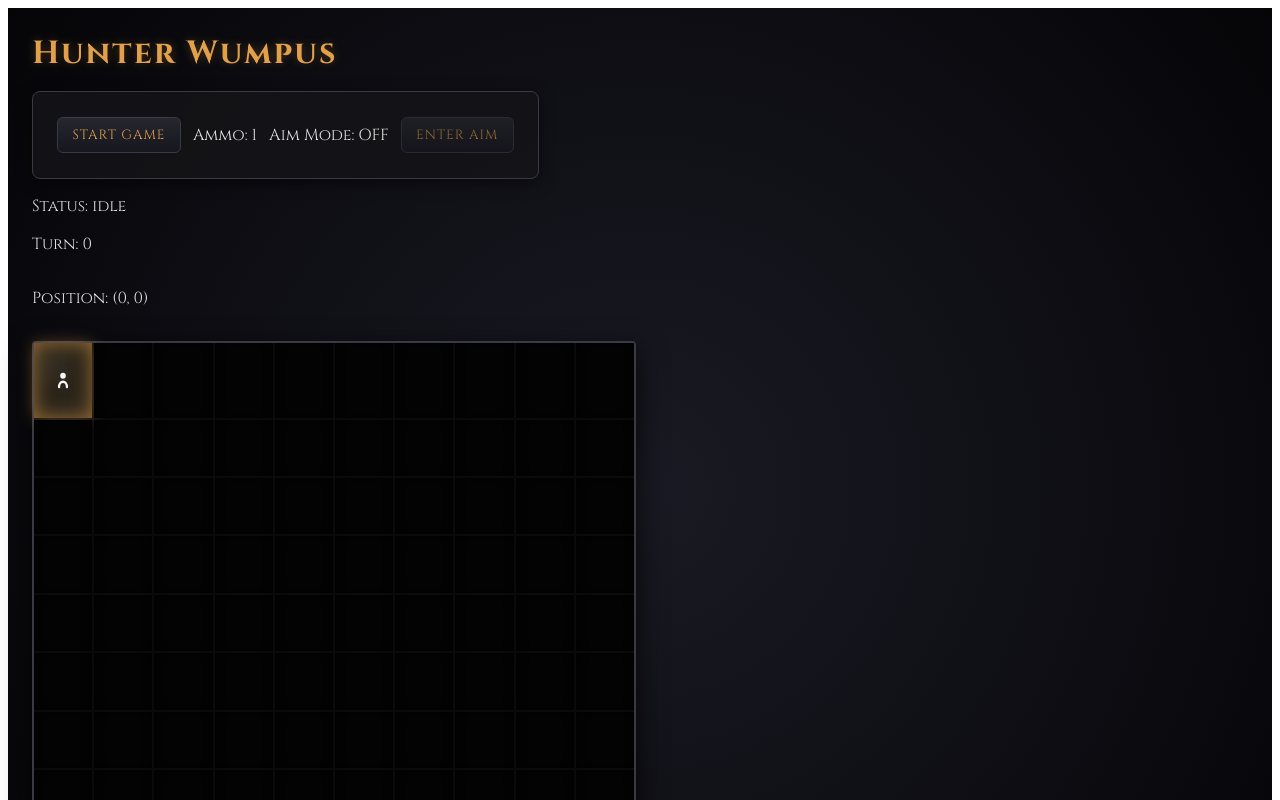
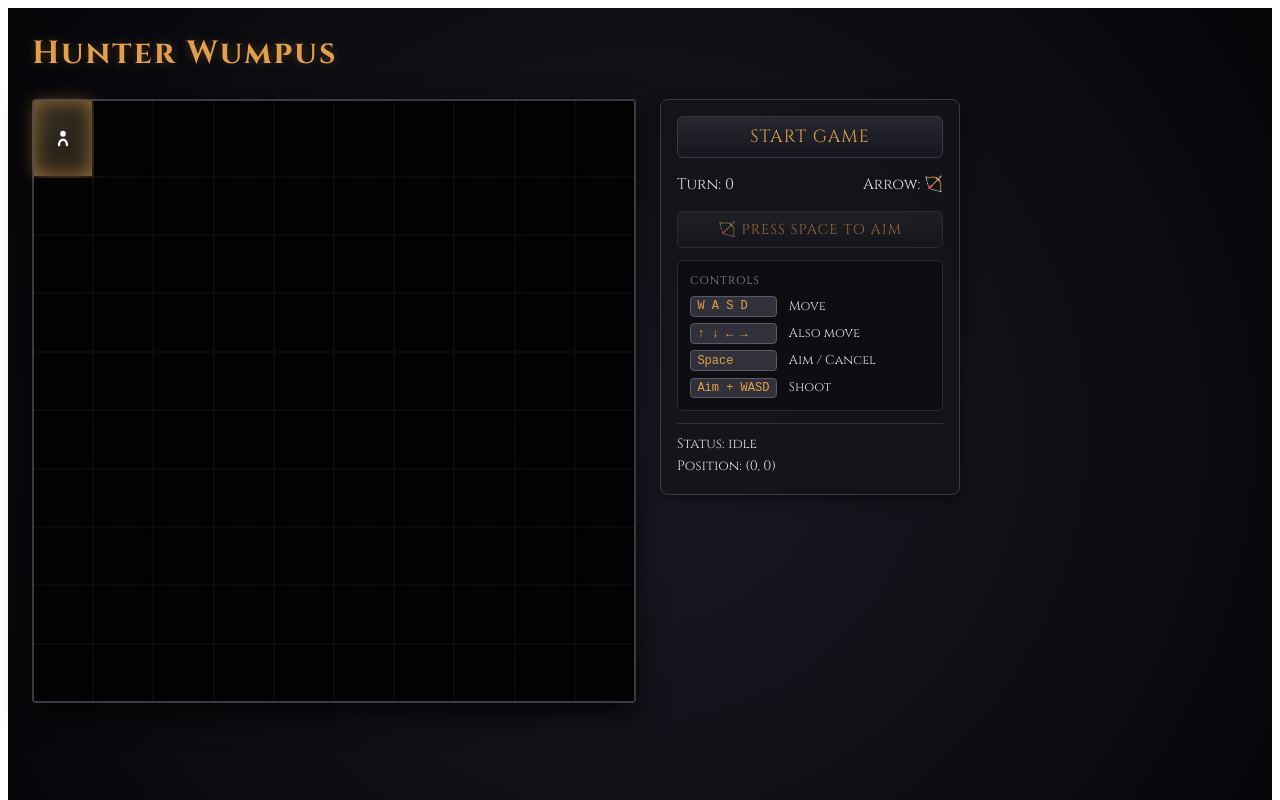
Before and after one commit to Amritesh-878/hunter-wumpus, a React (Vite) app in the folder frontend/: page / in a window 1280 px wide. Shown: the top 800 px of the page. Built offline with nearby package versions, Linux system fonts and the light colour scheme; no server answers.

Commit message:
feat(ui): add controls legend two-column layout and aim mode indicator

```diff
--- a/frontend/src/App.jsx
+++ b/frontend/src/App.jsx
@@ -7,26 +7,17 @@ import { useControls } from './hooks/useControls';
 import { GameProvider, useGame } from './store/GameContext';
 import './styles/App.css';
 
-const TERMINAL_STATUSES = new Set([
-  'PlayerWon',
-  'PlayerLost_Pit',
-  'PlayerLost_Wumpus',
-]);
-
-function isTerminalStatus(status) {
-  return TERMINAL_STATUSES.has(status);
-}
-
 function GameShell() {
   const { state, dispatch } = useGame();
   const { isAiming, toggleAim } = useControls();
 
-  const startGame = async () => {
-    dispatch({ type: 'RESET_STATE' });
+  const runStartGame = async (resetBeforeRequest) => {
+    if (resetBeforeRequest) dispatch({ type: 'RESET_STATE' });
     dispatch({ type: 'SET_LOADING', payload: true });
 
     try {
       const gameState = await startGameRequest(state.gridSize);
+      if (!resetBeforeRequest) dispatch({ type: 'RESET_STATE' });
       dispatch({ type: 'UPDATE_STATE', payload: gameState });
     } catch (error) {
       const message = error instanceof Error ? error.message : 'Unknown error';
@@ -34,37 +25,14 @@ function GameShell() {
     }
   };
 
-  const resetGame = async () => {
-    dispatch({ type: 'SET_LOADING', payload: true });
-
-    try {
-      const gameState = await startGameRequest(state.gridSize);
-      dispatch({ type: 'RESET_STATE' });
-      dispatch({ type: 'UPDATE_STATE', payload: gameState });
-    } catch (error) {
-      const message = error instanceof Error ? error.message : 'Unknown error';
-      dispatch({ type: 'SET_ERROR', payload: message });
-    }
-  };
-
-  const isGameOver = isTerminalStatus(state.status);
+  const isGameOver = ['PlayerWon', 'PlayerLost_Pit', 'PlayerLost_Wumpus'].includes(
+    state.status,
+  );
 
   return (
     <main className='app'>
       <h1>Hunter Wumpus</h1>
-      <GameUI
-        arrowsRemaining={state.arrowsRemaining}
-        isAiming={isAiming}
-        isLoading={state.isLoading}
-        status={state.status}
-        onStartGame={startGame}
-        onToggleAim={toggleAim}
-      />
-      <p className='app__meta'>Status: {state.status}</p>
-      <p className='app__meta'>Turn: {state.turn}</p>
-      <p>
-        Position: ({state.playerPos[0]}, {state.playerPos[1]})
-      </p>
+      {state.message ? <p className='app__message'>{state.message}</p> : null}
       <Grid
         gridSize={state.gridSize}
         playerPos={state.playerPos}
@@ -72,6 +40,18 @@ function GameShell() {
         senses={state.senses}
         status={state.status}
       />
+      <aside className='app__right-panel'>
+        <GameUI
+          arrowsRemaining={state.arrowsRemaining}
+          isAiming={isAiming}
+          isLoading={state.isLoading}
+          status={state.status}
+          turn={state.turn}
+          playerPos={state.playerPos}
+          onStartGame={() => runStartGame(true)}
+          onToggleAim={toggleAim}
+        />
+      </aside>
       {state.error ? (
         <p role='alert' className='app__error'>
           Error: {state.error}
@@ -83,7 +63,7 @@ function GameShell() {
           status={state.status}
           isLoading={state.isLoading}
           error={state.error}
-          onPlayAgain={resetGame}
+          onPlayAgain={() => runStartGame(false)}
         />
       ) : null}
     </main>
@@ -91,9 +71,5 @@ function GameShell() {
 }
 
 export default function App() {
-  return (
-    <GameProvider>
-      <GameShell />
-    </GameProvider>
-  );
+  return <GameProvider><GameShell /></GameProvider>;
 }
--- a/frontend/src/components/GameUI.jsx
+++ b/frontend/src/components/GameUI.jsx
@@ -5,22 +5,60 @@ export default function GameUI({
   isAiming,
   isLoading,
   status,
+  turn,
+  playerPos,
   onStartGame,
   onToggleAim,
 }) {
   const canToggleAim =
     status === 'Ongoing' && !isLoading && arrowsRemaining > 0;
+  const [playerX, playerY] = playerPos;
 
   return (
     <section className={`game-ui ${isAiming ? 'ui--aiming' : ''}`}>
-      <button type='button' onClick={onStartGame} disabled={isLoading}>
-        {isLoading ? 'Starting...' : 'Start Game'}
+      <button
+        type='button'
+        className='btn-start'
+        onClick={onStartGame}
+        disabled={isLoading}
+      >
+        {isLoading ? 'Starting...' : status === 'Ongoing' ? 'New Game' : 'Start Game'}
       </button>
-      <p>Ammo: {arrowsRemaining}</p>
-      <p>Aim Mode: {isAiming ? 'ON' : 'OFF'}</p>
-      <button type='button' onClick={onToggleAim} disabled={!canToggleAim}>
-        {isAiming ? 'Cancel Aim' : 'Enter Aim'}
+
+      <div className='hud-row'>
+        <span>Turn: {turn}</span>
+        <span>Arrow: {arrowsRemaining > 0 ? '🏹' : '✗'}</span>
+      </div>
+
+      <button
+        type='button'
+        className={`btn-aim ${isAiming ? 'btn-aim--active' : ''}`}
+        onClick={onToggleAim}
+        disabled={!canToggleAim}
+      >
+        {isAiming ? '🎯 AIM MODE — SHOOT WITH WASD' : '🏹 Press Space to Aim'}
       </button>
+
+      <div className='controls-legend'>
+        <p className='controls-title'>Controls</p>
+        <div className='controls-grid'>
+          <kbd>W A S D</kbd>
+          <span>Move</span>
+          <kbd>↑ ↓ ← →</kbd>
+          <span>Also move</span>
+          <kbd>Space</kbd>
+          <span>Aim / Cancel</span>
+          <kbd>Aim + WASD</kbd>
+          <span>Shoot</span>
+        </div>
+      </div>
+
+      <div className='app__hud-info'>
+        <p>Status: {status}</p>
+        <p>
+          Position: ({playerX}, {playerY})
+        </p>
+      </div>
     </section>
   );
 }
@@ -30,6 +68,8 @@ GameUI.propTypes = {
   isAiming: PropTypes.bool.isRequired,
   isLoading: PropTypes.bool.isRequired,
   status: PropTypes.string.isRequired,
+  turn: PropTypes.number.isRequired,
+  playerPos: PropTypes.arrayOf(PropTypes.number).isRequired,
   onStartGame: PropTypes.func.isRequired,
   onToggleAim: PropTypes.func.isRequired,
 };
--- a/frontend/src/styles/App.css
+++ b/frontend/src/styles/App.css
@@ -5,29 +5,39 @@
   margin: 0;
   padding: 1.5rem;
   display: grid;
-  gap: 1rem;
-  justify-items: start;
+  grid-template-columns: auto 1fr;
+  grid-template-rows: auto 1fr;
+  gap: 1.5rem;
+  align-items: start;
   background: radial-gradient(circle at center, #1a1a24 0%, #050508 100%);
   color: #e0e0e0;
   font-family: 'Cinzel', serif;
 }
 
 .app h1 {
+  grid-column: 1 / -1;
   margin: 0;
   color: #e2a04a;
   text-shadow: 0 0 10px rgba(226, 160, 74, 0.3);
   letter-spacing: 2px;
 }
 
+.app__right-panel {
+  display: flex;
+  flex-direction: column;
+  gap: 1rem;
+  min-width: 220px;
+  max-width: 300px;
+}
+
 .game-ui {
   display: flex;
+  flex-direction: column;
   gap: 0.75rem;
-  flex-wrap: wrap;
-  align-items: center;
   background: rgba(20, 20, 24, 0.85);
   border: 1px solid #3a3a45;
   border-radius: 8px;
-  padding: 1rem 1.5rem;
+  padding: 1rem;
   box-shadow: 0 4px 15px rgba(0, 0, 0, 0.5);
 }
 
@@ -57,12 +67,104 @@
   box-shadow: 0 0 15px rgba(139, 0, 0, 0.6);
 }
 
-.app__meta {
+.hud-row {
   display: flex;
-  gap: 1rem;
-  margin: 0;
+  justify-content: space-between;
+  font-size: 0.95rem;
+  padding: 0.25rem 0;
+}
+
+.btn-start {
+  width: 100%;
+  padding: 0.75rem;
+  font-size: 1.1rem;
+  font-family: 'Cinzel', serif;
+}
+
+.btn-aim {
+  width: 100%;
+  padding: 0.6rem;
+  font-size: 0.9rem;
+}
+
+.btn-aim--active {
+  background: linear-gradient(180deg, #5a0000, #3a0000) !important;
+  color: #ff6666 !important;
+  border-color: #8b0000 !important;
+  box-shadow: 0 0 12px rgba(139, 0, 0, 0.7) !important;
+  animation: aimPulse 1.2s infinite alternate;
+}
+
+@keyframes aimPulse {
+  from {
+    box-shadow: 0 0 8px rgba(139, 0, 0, 0.5);
+  }
+
+  to {
+    box-shadow: 0 0 18px rgba(200, 0, 0, 0.9);
+  }
+}
+
+.controls-legend {
+  background: rgba(10, 10, 14, 0.6);
+  border: 1px solid #2a2a35;
+  border-radius: 6px;
+  padding: 0.75rem;
+  font-size: 0.8rem;
+}
+
+.controls-title {
+  margin: 0 0 0.5rem;
+  color: #888890;
+  text-transform: uppercase;
+  letter-spacing: 1px;
+  font-size: 0.7rem;
+}
+
+.controls-grid {
+  display: grid;
+  grid-template-columns: auto 1fr;
+  gap: 0.4rem 0.75rem;
+  align-items: center;
+}
+
+kbd {
+  background: rgba(58, 58, 69, 0.8);
+  border: 1px solid #5a5a65;
+  border-radius: 4px;
+  padding: 0.15rem 0.4rem;
+  font-family: monospace;
+  font-size: 0.75rem;
+  color: #e2a04a;
+}
+
+.app__hud-info {
+  border-top: 1px solid #2f2f39;
+  padding-top: 0.5rem;
+}
+
+.app__hud-info p {
+  margin: 0.2rem 0;
+  font-size: 0.85rem;
 }
 
 .app__error {
   margin: 0;
+  grid-column: 1 / -1;
+  background: rgba(139, 0, 0, 0.2);
+  border: 1px solid #8b0000;
+  border-radius: 6px;
+  padding: 0.75rem 1rem;
+  color: #ff6666;
 }
+
+.app__message {
+  grid-column: 1 / -1;
+  margin: 0;
+  background: rgba(226, 160, 74, 0.1);
+  border-left: 3px solid #e2a04a;
+  padding: 0.5rem 0.75rem;
+  font-size: 0.9rem;
+  color: #e2a04a;
+  border-radius: 0 4px 4px 0;
+}
```
Also changed, not shown: 1 other file (tests, documents, lock files or other folders).
